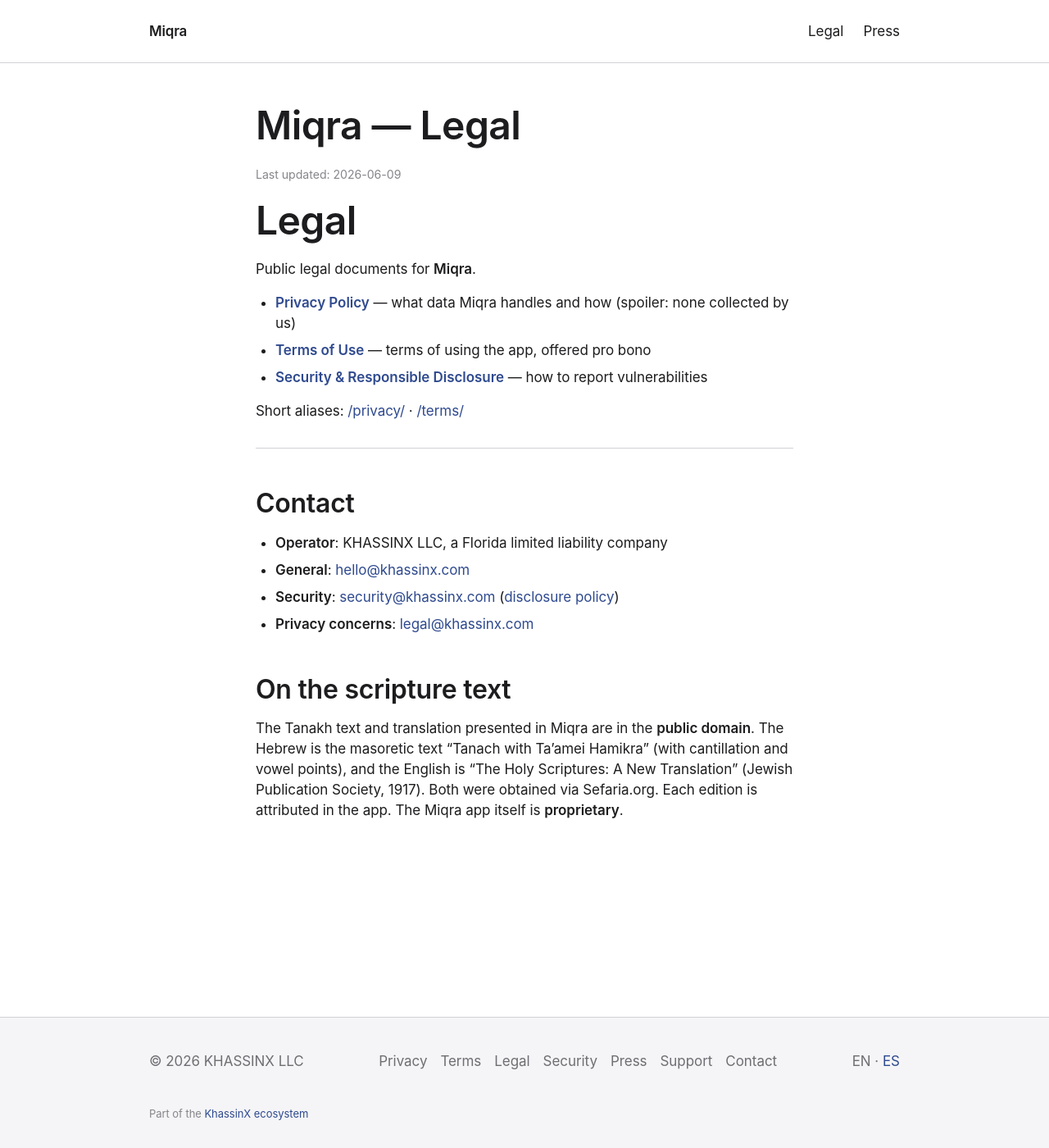
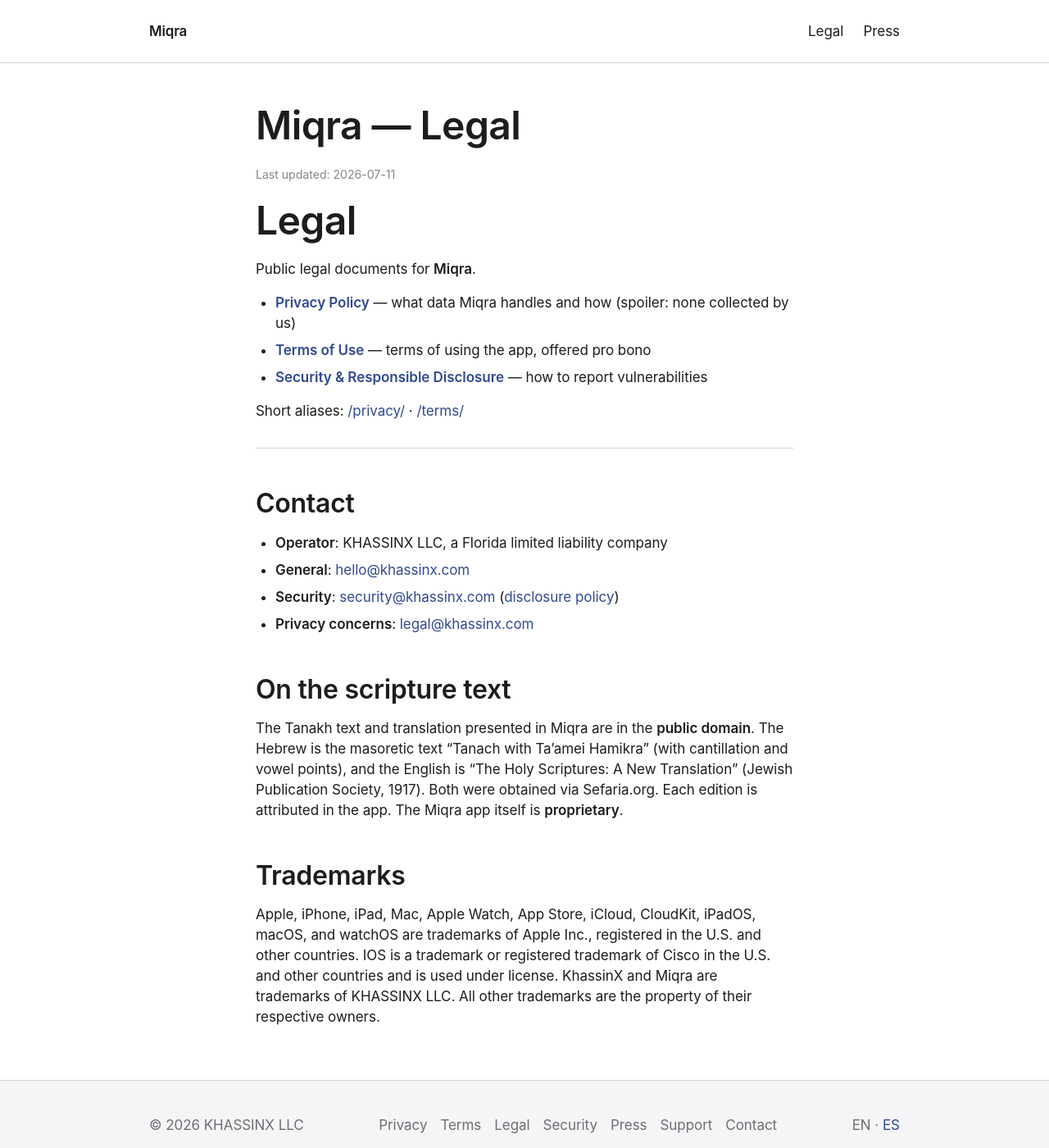
Before and after one commit to KhassinX/miqra-web, a Jekyll site: the page built from legal/index.md, in a window 1280 px wide and 1400 px high. Shown: the whole window at 82% size. Built offline with Jekyll 4.4.1, drawn with Linux system fonts in a browser that asks for light colours.

Commit message:
feat(site): sección Trademarks en /legal/ (khassinx-os#266 §4.6) (#11)
Aplica la base web endurecida del umbrella a Miqra: credit line
internacional de las marcas Apple que el site realmente usa (App
Store, iCloud, iPhone, Mac, iPad, Apple Watch, watchOS, macOS,
iPadOS, CloudKit), línea Cisco por el uso de "iOS", y KhassinX +
Miqra como marcas de KHASSINX LLC. El site usaba estas marcas en
todo el copy sin atribución.

Patrón de referencia: khassinx-apex-web#31.

```diff
--- a/legal/index.md
+++ b/legal/index.md
@@ -5,7 +5,7 @@
 lang: en
 canonical_en: /legal/
 canonical_es: /es/legal/
-updated: 2026-06-09
+updated: 2026-07-11
 ---
 
 # Legal
@@ -30,3 +30,7 @@
 ## On the scripture text
 
 The Tanakh text and translation presented in Miqra are in the **public domain**. The Hebrew is the masoretic text "Tanach with Ta'amei Hamikra" (with cantillation and vowel points), and the English is "The Holy Scriptures: A New Translation" (Jewish Publication Society, 1917). Both were obtained via Sefaria.org. Each edition is attributed in the app. The Miqra app itself is **proprietary**.
+
+## Trademarks
+
+Apple, iPhone, iPad, Mac, Apple Watch, App Store, iCloud, CloudKit, iPadOS, macOS, and watchOS are trademarks of Apple Inc., registered in the U.S. and other countries. IOS is a trademark or registered trademark of Cisco in the U.S. and other countries and is used under license. KhassinX and Miqra are trademarks of KHASSINX LLC. All other trademarks are the property of their respective owners.
```
Also changed, not shown: es/legal/index.md (+5 -1 lines).
